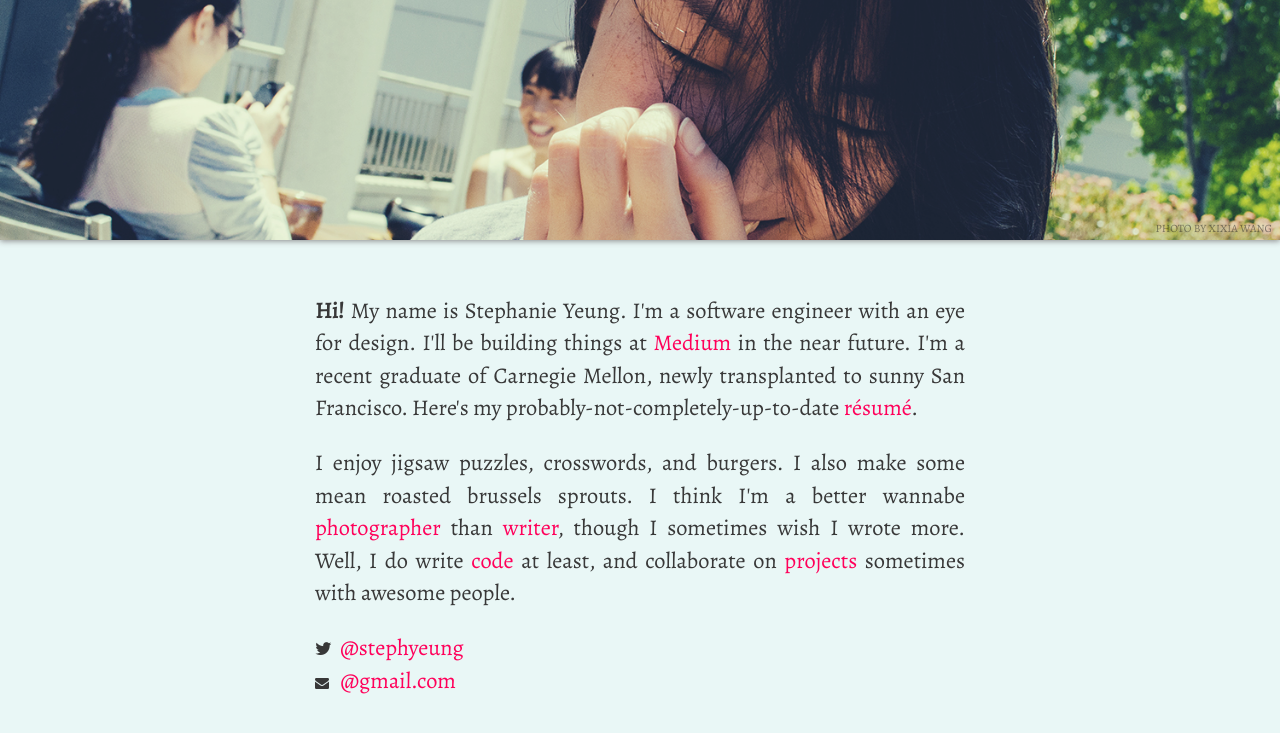
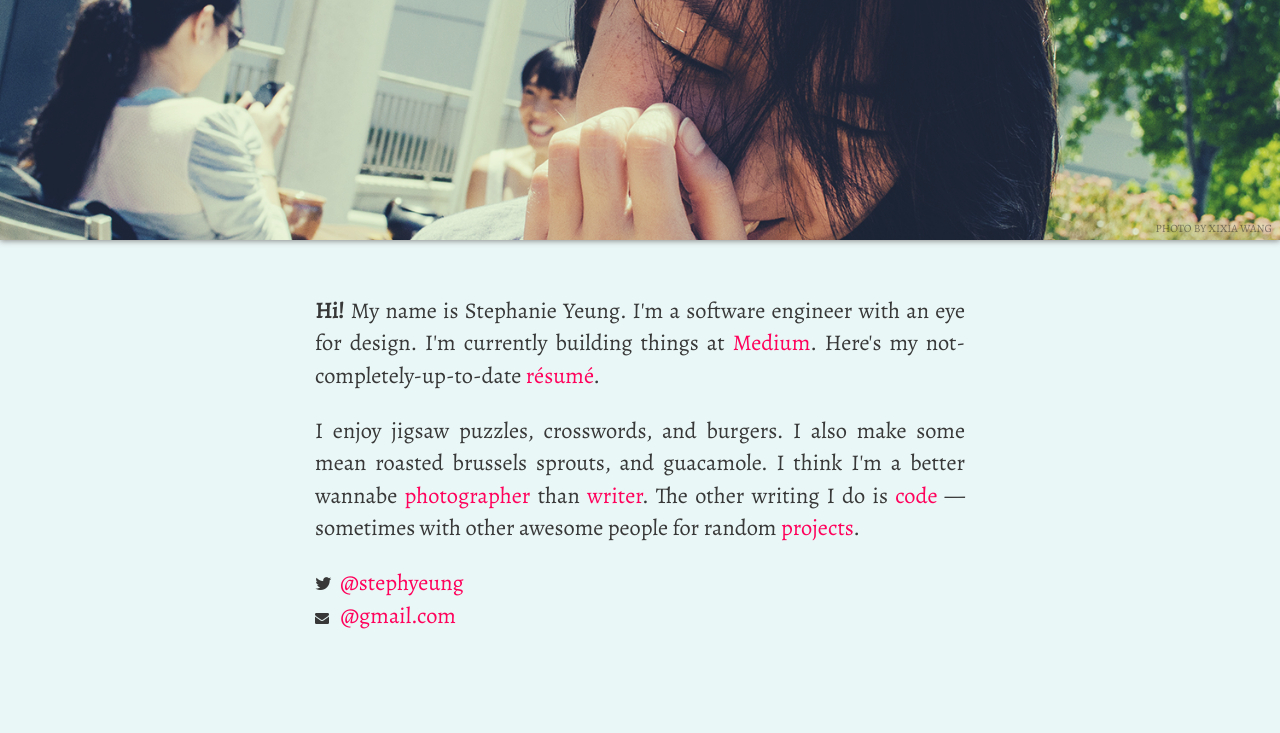
Before and after one commit to stephyeung/stephyeung.github.io, a Jekyll site: the page built from index.html, in a window 1280 px wide. Shown: the top 733 px of the page. Built offline with Jekyll 4.4.1, drawn with Linux system fonts in a browser that asks for light colours; nearby versions of some CDN libraries; Markdown is read by kramdown in place of the engine named in the settings.

Commit message:
Updating bio and medium link

```diff
--- a/_includes/bio.html
+++ b/_includes/bio.html
@@ -1,8 +1,8 @@
 <div class="samovar"><span class="photo-credit">Photo by Xixia Wang</span></div>
 <div class="bio">
-  <p><b>Hi!</b> My name is Stephanie Yeung. I'm a software engineer with an eye for design. I'll be building things at <a href="http://medium.com" target="_blank">Medium</a> in the near future. I'm a recent graduate of Carnegie Mellon, newly transplanted to sunny San Francisco. Here's my probably-not-completely-up-to-date <a href="https://dl.dropboxusercontent.com/u/18137431/yeung_resume.pdf">r&eacute;sum&eacute;</a>.</p>
+  <p><b>Hi!</b> My name is Stephanie Yeung. I'm a software engineer with an eye for design. I'm currently building things at <a href="http://medium.com" target="_blank">Medium</a>. Here's my not-completely-up-to-date <a href="https://dl.dropboxusercontent.com/u/18137431/yeung_resume.pdf">r&eacute;sum&eacute;</a>.</p>
 
-  <p>I enjoy jigsaw puzzles, crosswords, and burgers. I also make some mean roasted brussels sprouts. I think I'm a better wannabe <a href="http://instagram.com/stephbytes" target="_blank">photographer</a> than <a href="http://medium.com/@stephyeung" target="_blank">writer</a>, though I sometimes wish I wrote more. Well, I do write <a href="http://github.com/yeungsteph" target="_blank">code</a> at least, and collaborate on <a href="http://stephanieyeung.tumblr.com" target="_blank">projects</a> sometimes with awesome people.</p>
+  <p>I enjoy jigsaw puzzles, crosswords, and burgers. I also make some mean roasted brussels sprouts, and guacamole. I think I'm a better wannabe <a href="http://instagram.com/stephbytes" target="_blank">photographer</a> than <a href="http://medium.com/@steph" target="_blank">writer</a>. The other writing I do is <a href="http://github.com/yeungsteph" target="_blank">code</a> &mdash;sometimes with other awesome people for random <a href="http://stephanieyeung.tumblr.com" target="_blank">projects</a>.</p>
 
   <p>
     <i class="fa fa-twitter"></i> <a href="http://twitter.com/stephyeung" target="_blank">@stephyeung</a><br />
```
